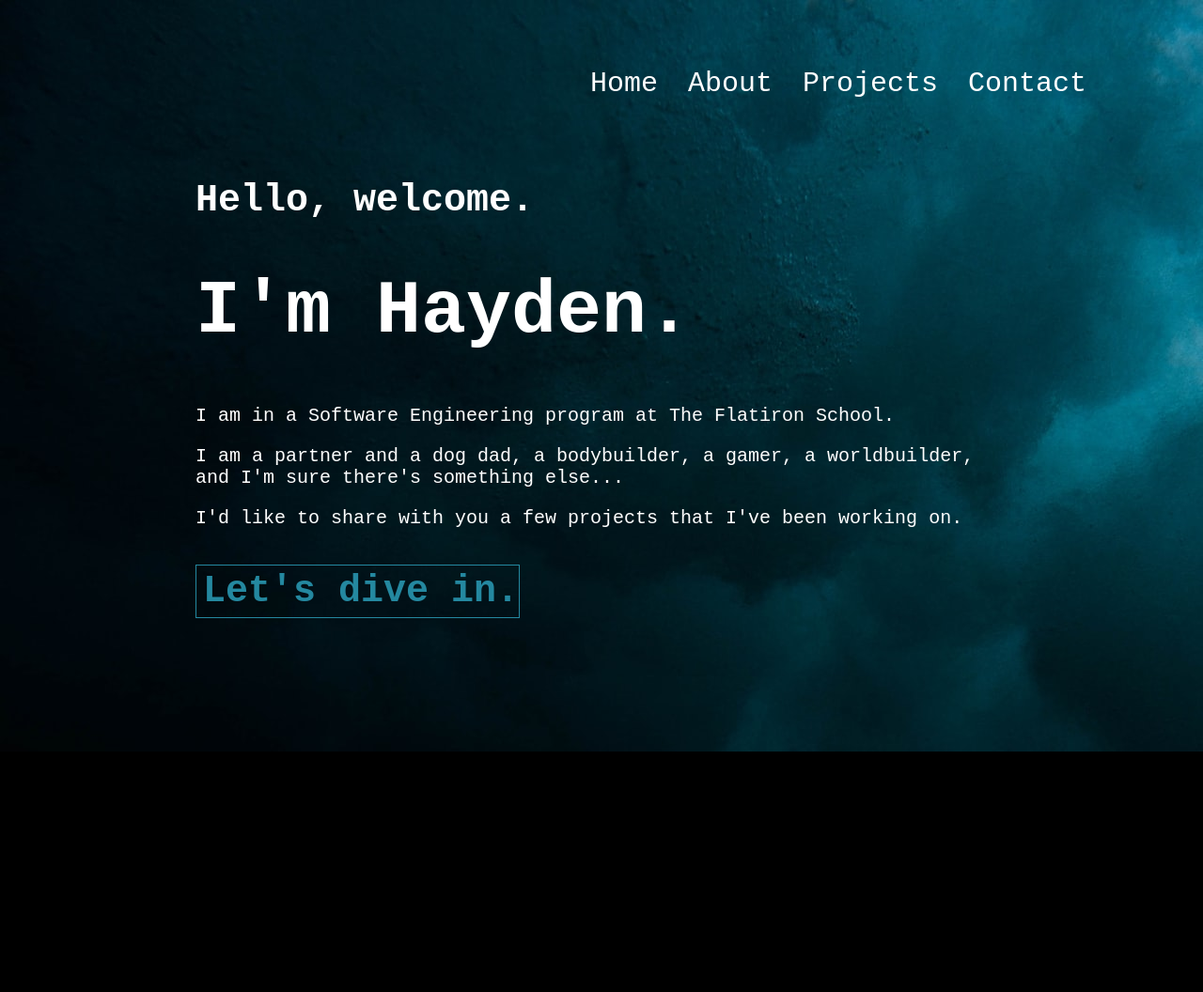
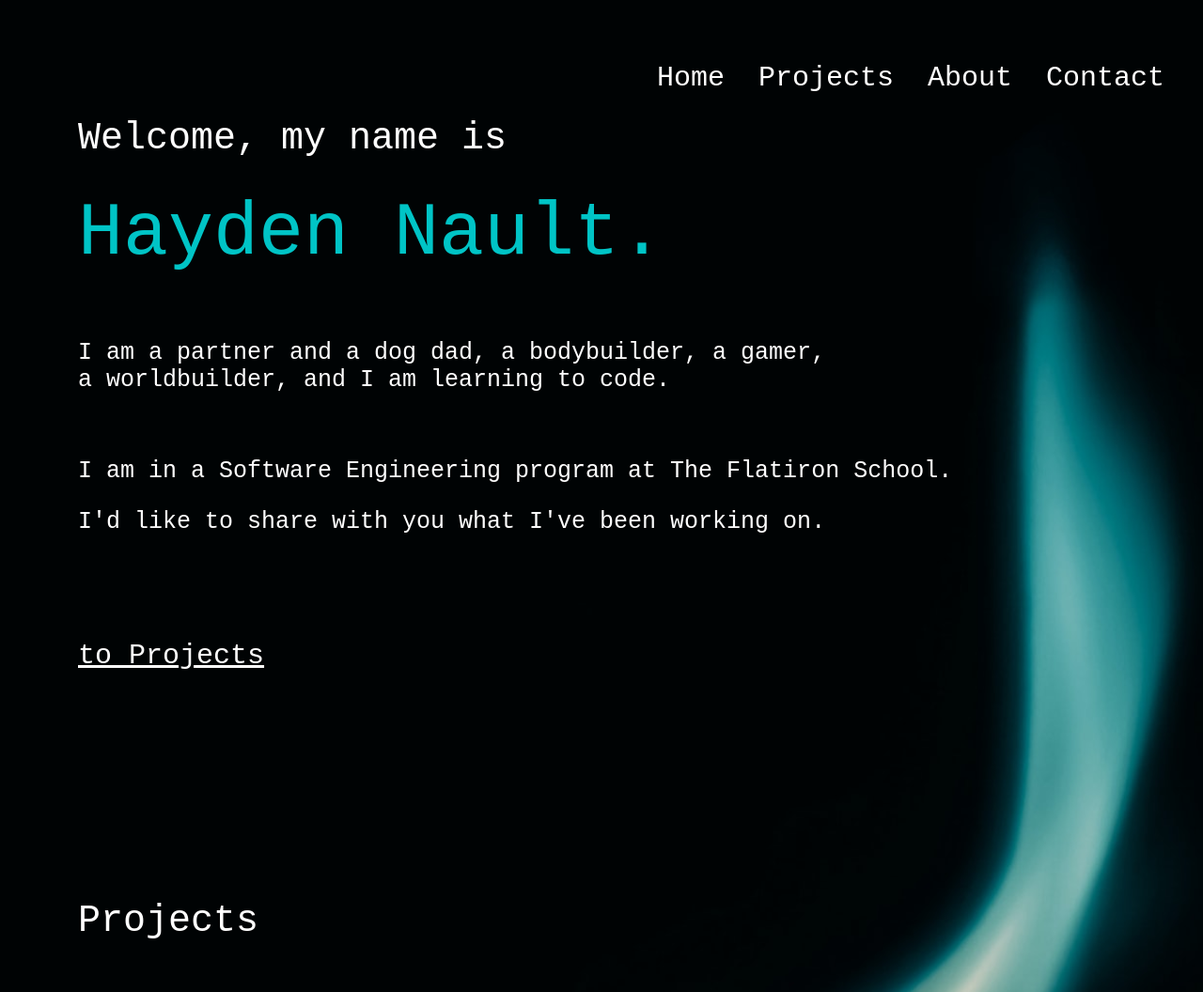
Before and after one commit to naulth/personal_website_final, a plain HTML site: page index.html in a window 1280 px wide. Shown: the top 1056 px of the page at 94% size. Before the commit the page ends 800 px from the top, so only its background shows below. Drawn offline with Linux system fonts and the light colour scheme.

Commit message:
html, css, js, 2nd draft

```diff
--- a/index.html
+++ b/index.html
@@ -5,32 +5,61 @@
   </head>
   <body>
     <div class="menu">
-      <div class="topnav">
-        <a href="#contact">Contact</a>
-        <a href="#projects">Projects</a>
-        <a href="#about">About</a>
-        <a href="#home">Home</a>
-      </div>
-    </div>
-    <div>
-      <h2>Hello, welcome.</h2>
+      <nav class="topnav">
+        <ul>
+          <li>
+            <a href="#home">Home</a>
+            <a href="#projects">Projects</a>
+            <a href="#about">About</a>
+            <a href="#contact">Contact</a>
+          </li>
+        </ul>
+      </nav>
     </div>
 
-    <h1>I'm Hayden.</h1>
-    <div>
-      <p>I am in a Software Engineering program at The Flatiron School.</p>
-      <p>I am a partner and a dog dad, a bodybuilder, a gamer, a worldbuilder, <br>and I'm sure there's something else...</p>
-      <p>I'd like to share with you a few projects that I've been working on.</p><br>
-      <div id="clickMePadding">
-        <span id="clickMe">Let's dive in.</span>
-      </div>
+    <div class="main-content">
+      <section id="home">
+        <div>
+          <h2>Welcome, my name is</h2>
+          <h1>Hayden Nault.</h1>
+        </div>
+        <div class="home-text">
+          <p>I am a partner and a dog dad, a bodybuilder, a gamer, <br> a worldbuilder, and I am learning to code.</p><br>
+          <p>I am in a Software Engineering program at The Flatiron School.</p>
+          <p>I'd like to share with you what I've been working on.</p><br><br>
+        </div>
+        <div class="to-projects">
+          <a class="scroll" href="#projects">to Projects</a>
+        </div>
+      </section>
+
+      <section id="projects">
+        <h2>Projects</h2>
+        <h3>Website Project</h3>
+
+            <input id="button" type="button" value="Click Here"/>
+
+
+        <h3>Coding Project</h3>
+
+          <input id="button2" type="button" value="Click Here"/>
+
+        <h3>Developer Project</h3>
+
+          <input id="button3" type="button" value="Click Here"/>
+
+        <a class="scroll" href="#about">to About</a>
+      </section>
+
+      <section id="about">
+        <h2>About</h2>
+      </section>
+
+      <section id="contact">
+        <h2>Contact</h2>
+      </section>
     </div>
 
-    <!--<img id="Boulder"
-    src="./images/Boulder.PNG"
-    alt="A fluffy dog named Boulder"
-    />
-
-    <p id="boulder-text">This is The Boulder</p> -->
+      <script src="./script.js"></script>
     </body>
 </html>
--- a/script.js
+++ b/script.js
@@ -1,13 +1,22 @@
-/*const h2 = document.createElement("h2");
-h2.textContent = "This content added by JavaScript";
-
-document.querySelector("body").appendChild(h2);
-*/
-
-const input = document.getElementsById('clickMe');
+const input = document.getElementById('button');
 
 function clickAlert() {
-  alert('I was clicked!');
+  alert('This project does not exist yet! Check back later.');
 }
 
 input.addEventListener('click', clickAlert);
+
+
+//...........................................................
+
+const input2 = document.getElementById('button2');
+
+
+input2.addEventListener('click', clickAlert);
+
+//...........................................................
+
+const input3 = document.getElementById('button3');
+
+
+input3.addEventListener('click', clickAlert);
--- a/style.css
+++ b/style.css
@@ -1,57 +1,74 @@
 body {
     background: black;
-    background-image: url(./images/jeremy-bishop-G9i_plbfDgk-unsplash.jpg);
+    background-image: url(./images/henrik-l-2DfMzzECu1o-unsplash.jpg);
+    background-size: cover;
+    background-position: center;
+  }
+
+html {
+    scroll-behavior: smooth;
   }
 
 h1 {
-    color: white;
-    padding-left: 200px;
+    color: #00c4c6;
+    padding-left: 75px;
     font-family: "Courier New", monospace;
     font-size: 80px;
-    margin-top: 50px;
+    margin-top: -50px;
+    font-weight: 200;
 }
 
 h2 {
     padding-top: 100px;
+    padding-bottom: 50px;
     color: white;
-    padding-left: 200px;
+    padding-left: 75px;
     font-family: 'Courier New', Courier, monospace;
     font-size: 40px;
+    font-weight:100;
+}
+
+h3 {
+  color: white;
+  padding-left: 75px;
+  font-family: 'Courier New', Courier, monospace;
+  font-size: 30px;
+  font-weight: bold;
 }
 
 p {
   color: white;
-  padding-left: 200px;
+  padding-left: 75px;
   font-family: 'Courier New', Courier, monospace;
-  font-size: 20px;
+  font-size: 25px;
 }
 
-.logo {
-  padding-top: 50px;
-  padding-left: 186px;
+div.menu {
+  position:fixed;
+  top: 0;
+  right: 0;
+  margin-top: 50px;
+  margin-right: 25px;
 }
-.logo a {
-  float: left;
-  color: #fff;
+
+.main-content {
+  margin-top: 25px;
+}
+
+ nav.topnav a {
+
+  color: white;
   text-align: center;
   padding: 14px 16px;
   text-decoration: none;
   font-size: 30px;
   font-family: 'Courier New', Courier, monospace;
+  transition: all ease-out 250ms;
 }
 
-.topnav{
-  padding-top:50px;
-  padding-right:100px;
-}
-.topnav a {
-  float: right;
-  color: #fff;
-  text-align: center;
-  padding: 14px 16px;
-  text-decoration: none;
-  font-size: 30px;
-  font-family: 'Courier New', Courier, monospace;
+
+nav li {
+  list-style: none;
 }
 
 
@@ -60,22 +77,33 @@ p {
   color: #00c4c6;
 }
 
-#clickMePadding {
-  padding-left: 200px;
+.topnav a:active {
+  color: #00c4c6;
 }
 
-#clickMe {
-    font-size: 20px;
-    font-weight: bold;
-    color: #2488a0;
-    cursor: pointer;
-    font-family: 'Courier New', Courier, monospace;
-    font-size: 40px;
-    border-style: solid;
-    border-width: 1px;
-    border-radius:0cm;
-    display: inline-block;
-    padding-left: 7px;
-    padding-top: 5px;
-    padding-bottom: 5px;
-  }
+
+section {
+  height: 100vh;
+}
+
+.scroll {
+  color: white;
+  padding-left: 75px;
+  font-family: 'Courier New', Courier, monospace;
+  font-size: 30px;
+  font-weight:100;
+}
+
+#button {
+  font-size: 20px;
+}
+#button2 {
+  font-size: 20px;
+}
+#button3 {
+  font-size: 20px;
+}
+
+div.to-projects {
+  margin-top:50px;
+}
```
Also changed, not shown: images/henrik-l-2DfMzzECu1o-unsplash.jpg (added), images/samara-doole-mKOKC0dWG5Y-unsplash.jpg (added), 2 other files.
